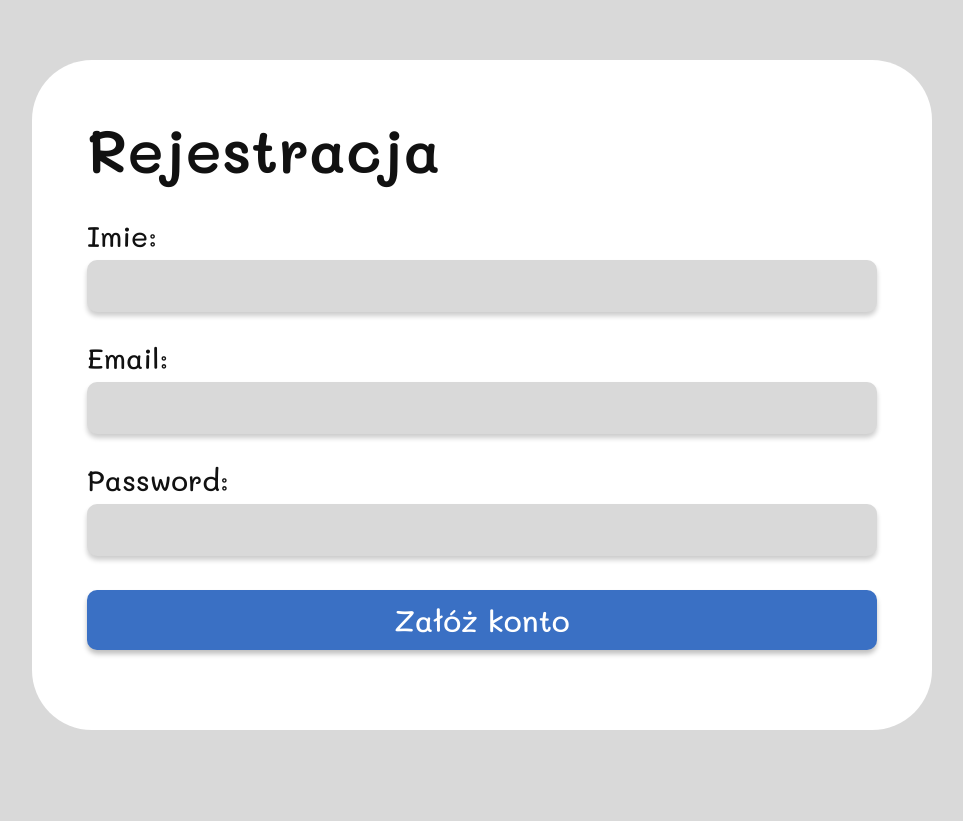
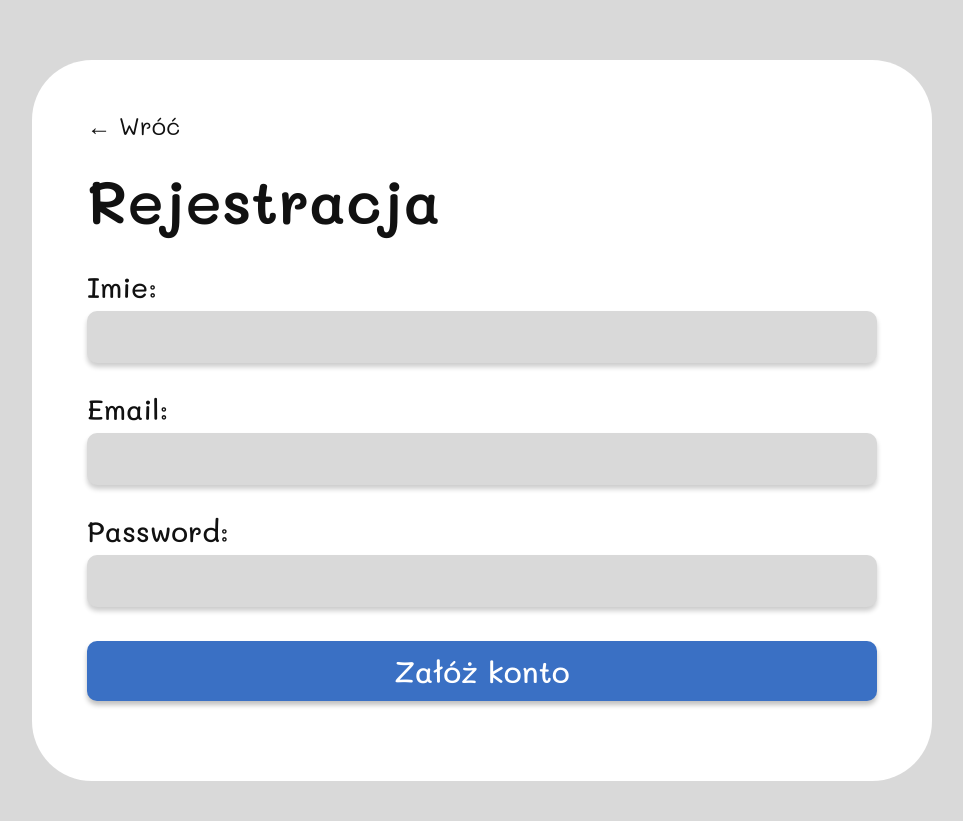
Before and after one commit to Karavanik/TechnoLab, a Flask app: page /register in a window 1280 px wide. Shown: the top 821 px of the page, without its empty margins (158-1121 px from the left). Before the commit the page ends 730 px from the top, so only its background shows below. Run offline with Flask 3, Linux system fonts and the light colour scheme.

Commit message:
dodanie przycisku powrotu w formularzach rejestracji i logowania

```diff
--- a/static/style.css
+++ b/static/style.css
@@ -311,3 +311,16 @@ nav a.serwis-link {
   font-family: inherit;
   padding: 12px 20px;
 }
+
+/* ===== Przycisk Wróć ===== */
+.back-link {
+  display: inline-block;
+  font-size: 24px;
+  color: #111;
+  text-decoration: none;
+  margin-bottom: 20px;
+}
+
+.back-link:hover {
+  text-decoration: underline;
+}
--- a/templates/logowanie.html
+++ b/templates/logowanie.html
@@ -9,6 +9,7 @@
 <body class="register">
 
   <div class="register-card">
+    <a href="{{ url_for('index') }}" class="back-link" onclick="if (history.length > 1) { history.back(); return false; }">&larr; Wróć</a>
     <h1>Zaloguj się</h1>
 
     {% with messages = get_flashed_messages(with_categories=true) %}
--- a/templates/rejestracja.html
+++ b/templates/rejestracja.html
@@ -9,6 +9,7 @@
 <body class="register">
 
   <div class="register-card">
+    <a href="{{ url_for('index') }}" class="back-link" onclick="if (history.length > 1) { history.back(); return false; }">&larr; Wróć</a>
     <h1>Rejestracja</h1>
 
     {% with messages = get_flashed_messages(with_categories=true) %}
```
